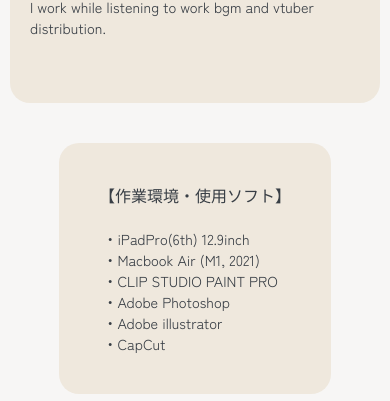
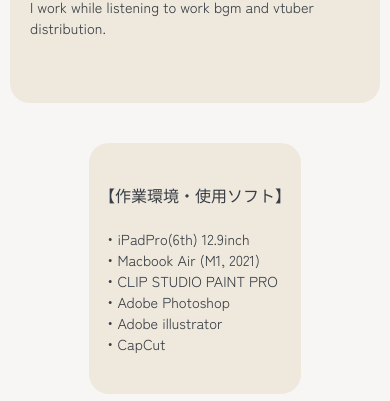
Before and after one commit to SEKI-2804/ouch2510, a plain HTML site: page about.html in a window 390 px wide. Shown: the part 994-1395 px from the top of the page. Drawn offline with nearby package versions, Linux system fonts and the light colour scheme; grey boxes are pictures that could not be loaded.

Commit message:
Update style.css

```diff
--- a/style.css
+++ b/style.css
@@ -334,7 +334,7 @@ footer #button {
 
     #profile .tool p {
         margin: 10px 10px;
-        padding: 40px 40px 40px 40px;
+        padding: 40px 10px 40px 10px;
     }
 
     #skill .content {
```
